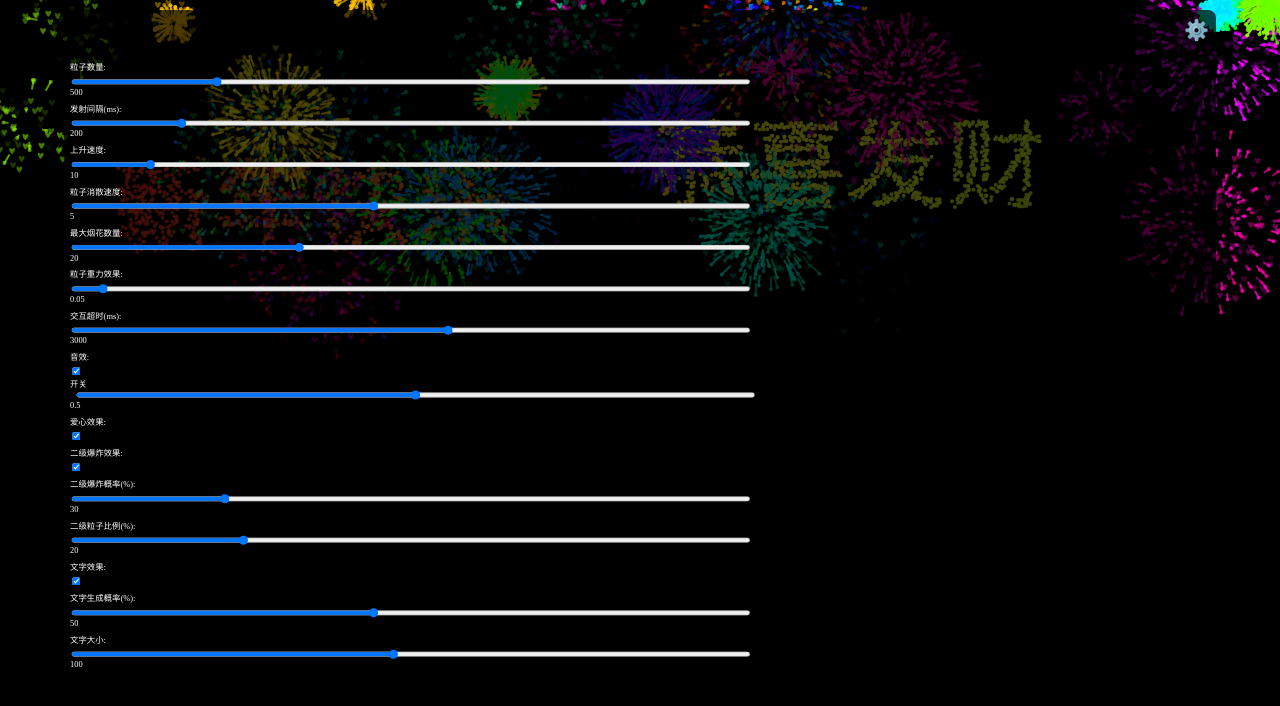
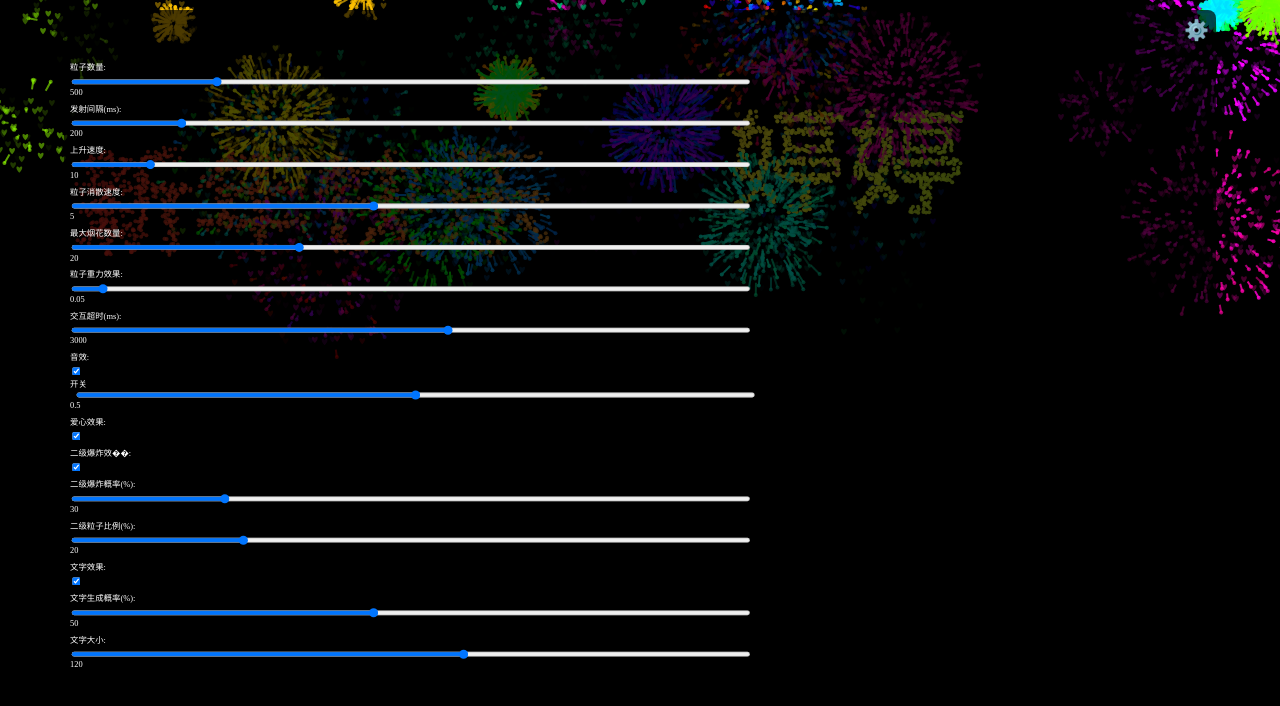
Before and after one commit to curtain28/yanhua-curtain, a website: page index.html in a window 1280 px wide. Both pictures are taken after a click on the button "⚙️". Drawn offline with Linux system fonts and the light colour scheme; a web font is replaced by a local one.

Commit message:
优化字体显示

```diff
--- a/index.html
+++ b/index.html
@@ -18,6 +18,14 @@
     <meta name="viewport" content="width=device-width, initial-scale=1.0, maximum-scale=1.0, user-scalable=no">
     <title>烟花</title>
     <link rel="stylesheet" href="css/styles.css">
+    <style>
+        @font-face {
+            font-family: 'CustomFont';
+            src: url('fonts/zihunbaige.ttf') format('truetype');
+            font-weight: normal;
+            font-style: normal;
+        }
+    </style>
 </head>
 <body>
     <canvas id="fireworks"></canvas>
@@ -71,7 +79,7 @@
                 <input type="checkbox" id="heartEffectToggle" checked>
             </div>
             <div class="setting-item">
-                <label>二级爆炸效果:</label>
+                <label>二级爆炸效��:</label>
                 <input type="checkbox" id="secondaryExplosionToggle" checked>
             </div>
             <div class="setting-item">
@@ -95,8 +103,8 @@
             </div>
             <div class="setting-item">
                 <label>文字大小:</label>
-                <input type="range" id="mainFontSize" min="10" max="200" value="100" step="10">
-                <span id="mainFontSizeValue">100</span>
+                <input type="range" id="mainFontSize" min="10" max="200" value="120" step="10">
+                <span id="mainFontSizeValue">120</span>
             </div>
         </div>
     </div>
--- a/js/fireworks.js
+++ b/js/fireworks.js
@@ -28,13 +28,9 @@ const config = {
         probability: 0.5,       // 文字生成概率: 50%
         texts: [
             "新年快乐",
-            "恭喜发财",
-            "万事如意",
-            "心想事成",
-            "吉祥如意",
-            "大吉大利"
+            "婷婷"
         ],
-        fontSize: 100,          // 文字大小: 100
+        fontSize: 120,          // 文字大小: 120
         color: "#ff8888",       // 恢复原来的颜色设置
         particleSize: 2,
         particleSpacing: 3
@@ -69,7 +65,7 @@ class Particle {
         this.initialSpeed = speed;
         this.stayTime = 1;      // 停留时间1秒
         this.createTime = Date.now();
-        this.initialX = x;      // 记���初始位置
+        this.initialX = x;      // 记录初始位置
         this.initialY = y;
         this.targetX = x;       // 目标位置
         this.targetY = y;
@@ -662,10 +658,10 @@ const maxFireworksInput = document.getElementById('maxFireworks');
 const gravityInput = document.getElementById('gravity');
 const heartEffectToggle = document.getElementById('heartEffectToggle');
 
-// 设置��换事监听
+// 设置换事监听
 settingsToggle.addEventListener('click', () => {
     const isHidden = settingsContent.style.display === 'none' || !settingsContent.style.display; // 判断置是否隐藏
-    settingsContent.style.display = isHidden ? 'block' : 'none'; // 切换显示状��
+    settingsContent.style.display = isHidden ? 'block' : 'none'; // 切换显示状
 });
 
 // 更新值显示
@@ -737,7 +733,7 @@ window.addEventListener('resize', () => {
     canvas.height = window.innerHeight; // 更新画布高度
 });
 
-// 修改事件监听��以支持触摸事件
+// 修改事件监听以支持触摸事件
 canvas.addEventListener('touchstart', handleTouch);
 canvas.addEventListener('click', handleClick);
 
@@ -831,7 +827,7 @@ function getTextParticles(text, x, y, fontSize, spacing) {
         maxY: window.innerHeight * 0.85
     };
 
-    // ��查位置是否在安全区域内
+    // 查��置是否在安全区域内
     if (x < safeArea.minX || x > safeArea.maxX ||
         y < safeArea.minY || y > safeArea.maxY) {
         return []; // 如果不在安全区域内，回空数组，不生成文字
@@ -842,7 +838,7 @@ function getTextParticles(text, x, y, fontSize, spacing) {
     const ctx = canvas.getContext('2d');
 
     // 设置画布大小
-    ctx.font = `${fontSize}px Arial`;
+    ctx.font = `${fontSize}px CustomFont`;  // 使用新字体
     const metrics = ctx.measureText(text);
     const textWidth = metrics.width;
     const textHeight = fontSize;
@@ -855,7 +851,7 @@ function getTextParticles(text, x, y, fontSize, spacing) {
     canvas.height = textHeight;
 
     // 绘制文字
-    ctx.font = `${fontSize}px Arial`;
+    ctx.font = `${fontSize}px CustomFont`;  // 重新设置字体
     ctx.fillStyle = 'white';
     ctx.textBaseline = 'top';
     ctx.fillText(text, 0, 0);
@@ -982,3 +978,10 @@ document.addEventListener('DOMContentLoaded', () => {
         updateValueDisplay(interactionTimeoutInput, 'interactionTimeoutValue');
     });
 });
+
+// 添加字体加载检查
+document.fonts.load('10px CustomFont').then(() => {
+    console.log('自定义字体已加载');
+}).catch(err => {
+    console.warn('自定义字体加载失败:', err);
+});
```
Also changed, not shown: 2 other files.
